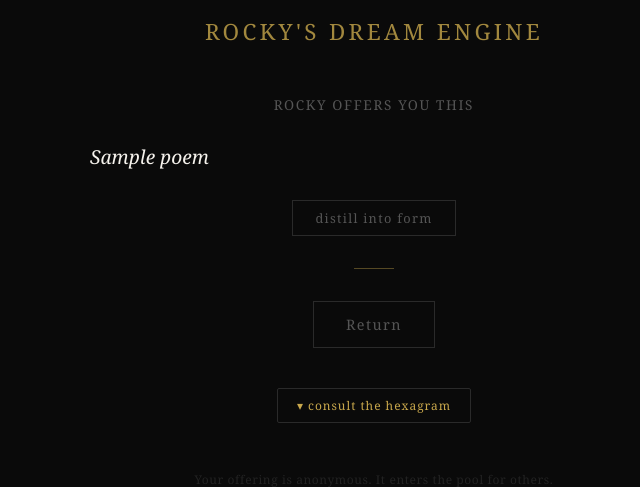
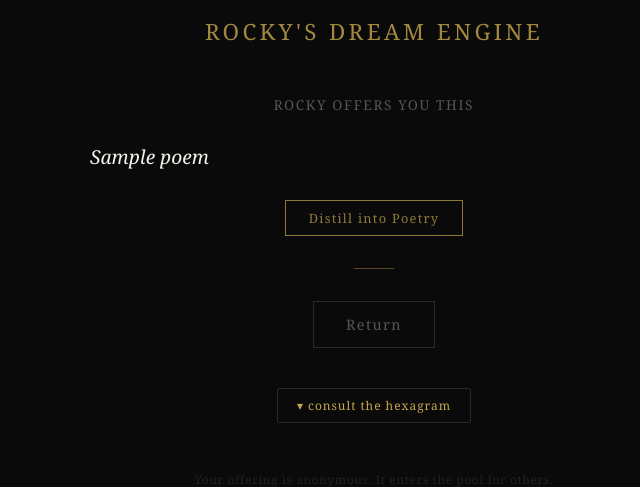
Before and after one commit to Druminmychest/dreamengine, a Flask app: template templates/result.html in a window 1280 px wide. Shown: the part 148-635 px from the top of the page, without its empty margins (266-906 px from the left). Run offline with Flask 3, Linux system fonts and the light colour scheme; the template is opened without the code that fills it: most values are stand-ins (such as "Sample title", 1, 10 or a date in 2020); some libraries are stand-ins or nearby versions.

Commit message:
update distill button styling and label

```diff
--- a/templates/result.html
+++ b/templates/result.html
@@ -64,8 +64,8 @@
 
         .distill-btn {
             background: none;
-            border: 1px solid #2a2a2a;
-            color: #555;
+            border: 1px solid #C9A84C;
+            color: #C9A84C;
             font-family: Georgia, serif;
             font-size: 0.8rem;
             letter-spacing: 0.1em;
@@ -74,6 +74,7 @@
             transition: all 0.3s;
             margin-bottom: 2rem;
             display: inline-block;
+            opacity: 0.7;
         }
 
         .distill-btn:hover {
@@ -229,7 +230,7 @@
             <div class="distilled-poem" id="distilled-poem"></div>
 
             <button class="distill-btn" id="distill-btn" onclick="toggleDistill()">
-                distill into form
+                Distill into Poetry
             </button>
 
         {% else %}
```
